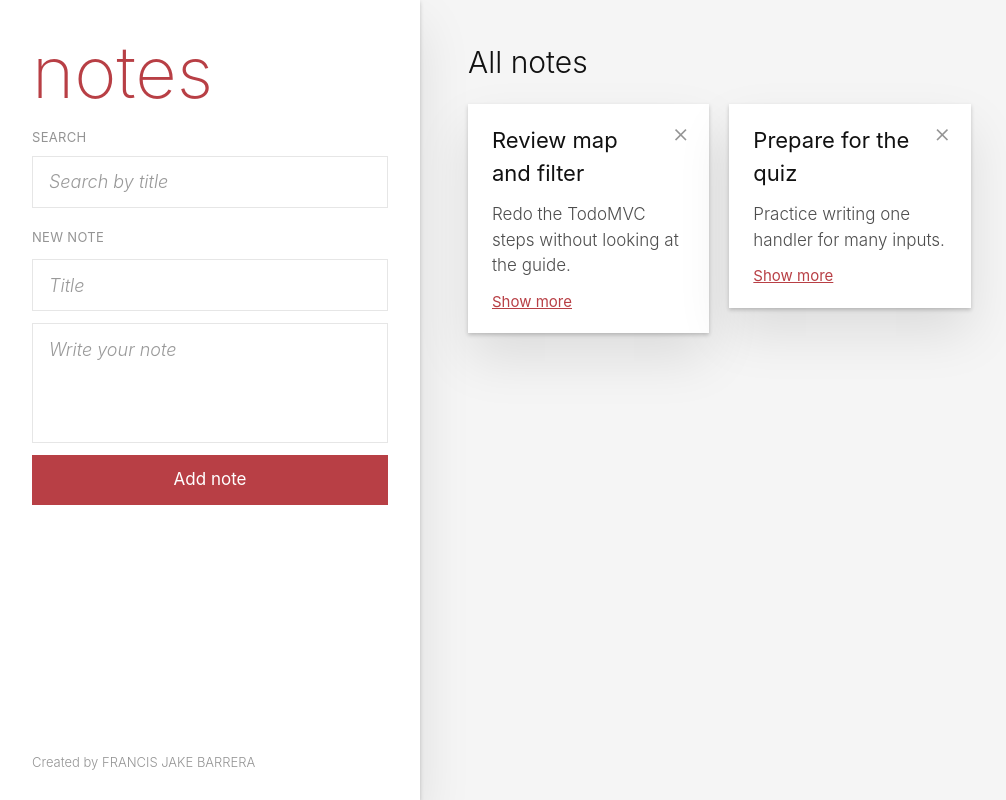
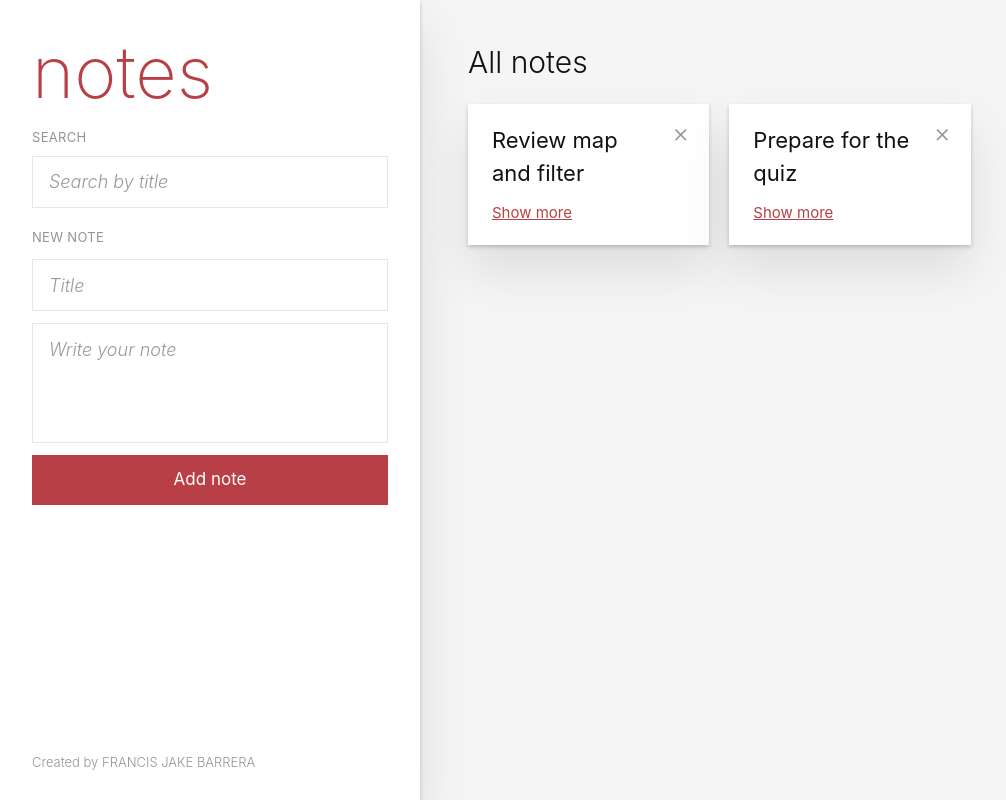
Before and after one commit to FrancisJakeBarrera/csit340g6-notes, a React (Vite) app: page / in a window 1280 px wide. Shown: the whole page, without its empty margins (0-1006 px from the left). Built offline with nearby package versions, Linux system fonts and the light colour scheme.

Commit message:
feat: add show more to note cards

```diff
--- a/src/components/NoteCard.jsx
+++ b/src/components/NoteCard.jsx
@@ -1,15 +1,29 @@
+
+import { useState } from 'react'
+
 function NoteCard({ title, body }) {
+  const [isExpanded, setIsExpanded] = useState(false)
+
+  function handleToggle() {
+    setIsExpanded(!isExpanded)
+  }
+
   return (
     <div>
       <h3 className="pr-8 text-[22px] font-normal break-words">{title}</h3>
-      <p className="mt-3 text-[17px] break-words whitespace-pre-wrap text-[#4d4d4d]">
-        {body}
-      </p>
+
+      {isExpanded && (
+        <p className="mt-3 text-[17px] break-words whitespace-pre-wrap text-[#4d4d4d]">
+          {body}
+        </p>
+      )}
+
       <button
         type="button"
+        onClick={handleToggle}
         className="mt-3 cursor-pointer text-[15px] font-normal text-[#b83f45] underline"
       >
-        Show more
+        {isExpanded ? 'Show less' : 'Show more'}
       </button>
     </div>
   )
```
